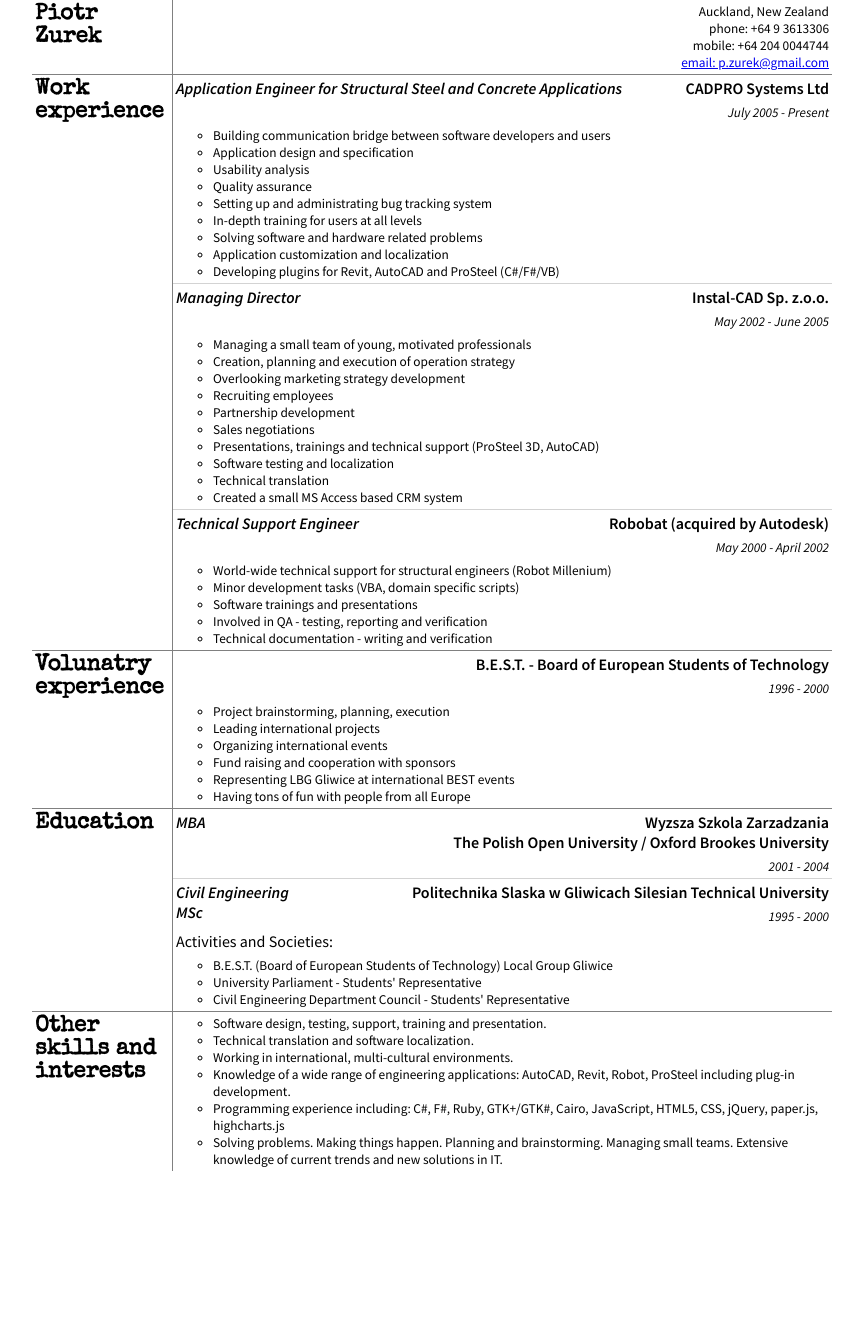
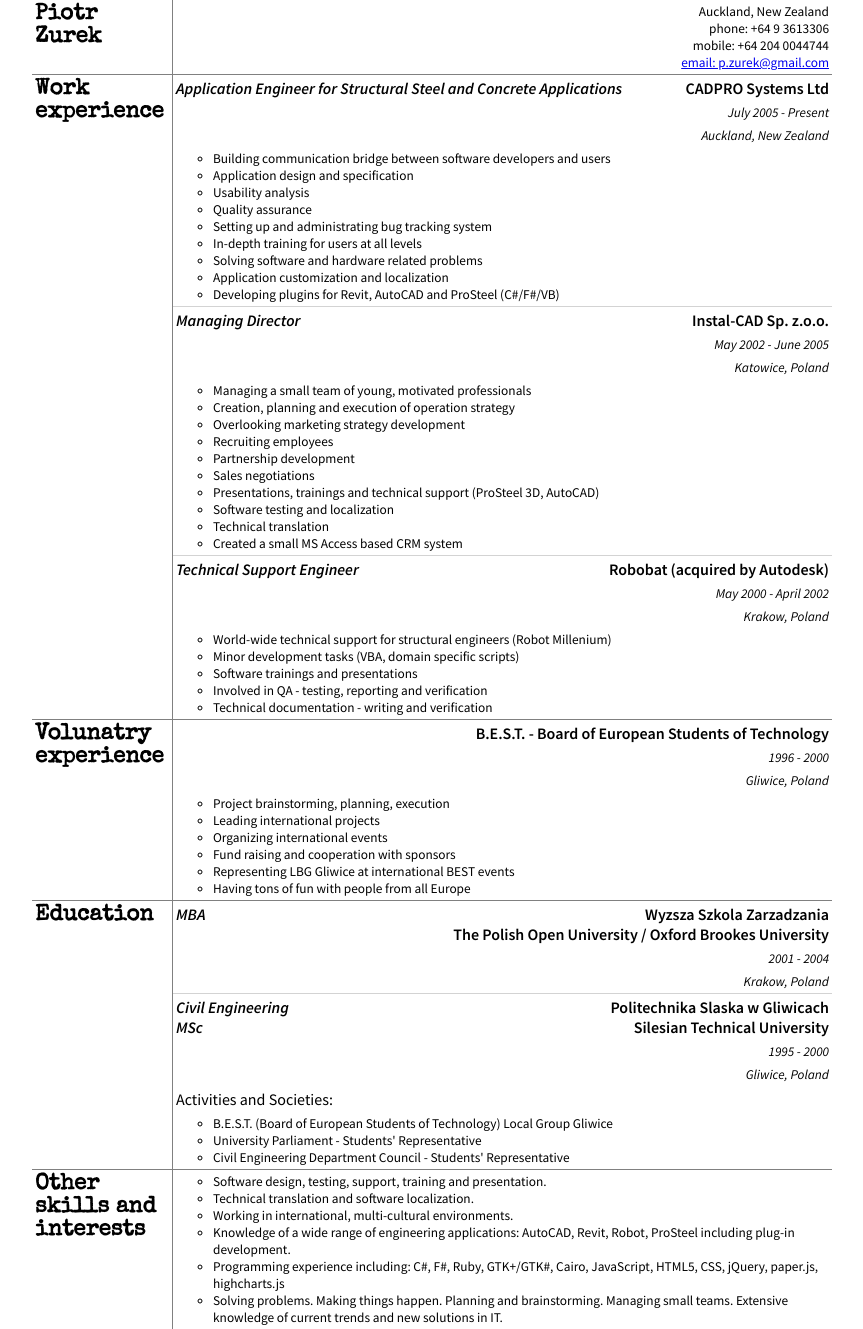
Before and after one commit to pzurek/piotrzurek.net, a Jekyll site: the page cv/index.html, which Jekyll copies as it is, in a window 1280 px wide. Shown: the whole page, without its empty margins (208-1071 px from the left). Built offline with Jekyll 4.4.1, drawn with Linux system fonts in a browser that asks for light colours; before the commit the page ends 1171 px from its top, so only the background shows below that.

Commit message:
Added location

```diff
--- a/cv/index.html
+++ b/cv/index.html
@@ -30,11 +30,14 @@
                     <td>
                       <table class="jobHeaderTable">
                         <tr>
-                          <td class="position" rowspan="2"><p>Application Engineer for Structural Steel and Concrete Applications</p></td>
+                          <td class="position" rowspan="3"><p>Application Engineer for Structural Steel and Concrete Applications</p></td>
                           <td class="company"><p>CADPRO Systems Ltd</p></td>
                         </tr>
                         <tr>
                           <td class="timeSpan"><p>July 2005 - Present</p></td>
+                        </tr>
+                        <tr>
+                          <td class="location"><p>Auckland, New Zealand</p></td>
                         </tr>
                       </table>
                     </td>
@@ -64,11 +67,14 @@
                     <td>
                       <table class="jobHeaderTable">
                         <tr>
-                          <td class="position" rowspan="2"><p>Managing Director</p></td>
+                          <td class="position" rowspan="3"><p>Managing Director</p></td>
                           <td class="company"><p>Instal-CAD Sp. z.o.o.</p></td>
                         </tr>
                         <tr>
                           <td class="timeSpan"><p>May 2002 - June 2005</p></td>
+                        </tr>
+                        <tr>
+                          <td class="location"><p>Katowice, Poland</p></td>
                         </tr>
                       </table>
                     </td>
@@ -99,13 +105,15 @@
                     <td>
                       <table class="jobHeaderTable">
                         <tr>
-                          <td class="position" rowspan="2"><p>Technical Support Engineer</p></td>
+                          <td class="position" rowspan="3"><p>Technical Support Engineer</p></td>
                           <td class="company"><p>Robobat (acquired by Autodesk)</p></td>
                         </tr>
                         <tr>
                           <td class="timeSpan"><p>May 2000 - April 2002</p></td>
                         </tr>
-                      </table>
+                        <tr>
+                          <td class="location"><p>Krakow, Poland</p></td>
+                        </tr>                      </table>
                       </td>
                     </tr>
                     <tr>
@@ -136,6 +144,9 @@
                 <td class="timeSpan"><p>1996 - 2000</p></td>
               </tr>
               <tr>
+                <td class="location"><p>Gliwice, Poland</p></td>
+              </tr>
+              <tr>
                 <td>
                   <ul class="dutyList">
                     <li>Project brainstorming, planning, execution</li>
@@ -158,13 +169,16 @@
                 <td class="bottomBorderLight">
                   <table>
                     <tr>
-                    <td class="position" rowspan="2"><p>MBA</p></td>
+                      <td class="position" rowspan="3"><p>MBA</p></td>
                       <td class="company"><p>Wyzsza Szkola Zarzadzania<br>
                         The Polish Open University / Oxford Brookes University</p>
                       </td>
                     </tr>
                     <tr>
                       <td class="timeSpan"><p>2001 - 2004</p></td>
+                    </tr>
+                    <tr>
+                      <td class="location"><p>Krakow, Poland</p></td>
                     </tr>
                   </table>
                 </td>
@@ -173,15 +187,18 @@
                 <td>
                   <table>
                     <tr>
-                    <td class="position" rowspan="2"><p>Civil Engineering<br>
+                      <td class="position" rowspan="3"><p>Civil Engineering<br>
                         MSc</p>
                       </td>
-                    <td class="company"><p>Politechnika Slaska w Gliwicach
+                      <td class="company"><p>Politechnika Slaska w Gliwicach<br>
                         Silesian Technical University</p>
                       </td>
                     </tr>
                     <tr>
                       <td class="timeSpan"><p>1995 - 2000</p></td>
+                    </tr>
+                    <tr>
+                      <td class="location"><p>Gliwice, Poland</p></td>
                     </tr>
                     <tr>
                       <td colspan="2"><p class="activities">Activities and Societies:</p>
--- a/cv/style.css
+++ b/cv/style.css
@@ -88,6 +88,12 @@
 	font-style: italic;
 }
 
+.location {
+	text-align: right;
+	font-size: smaller;
+	font-style: italic;
+}
+
 .position {
 	font-weight: bolder;
 	font-style: italic;
```
Lines whose indentation alone changed are shown as unchanged.
